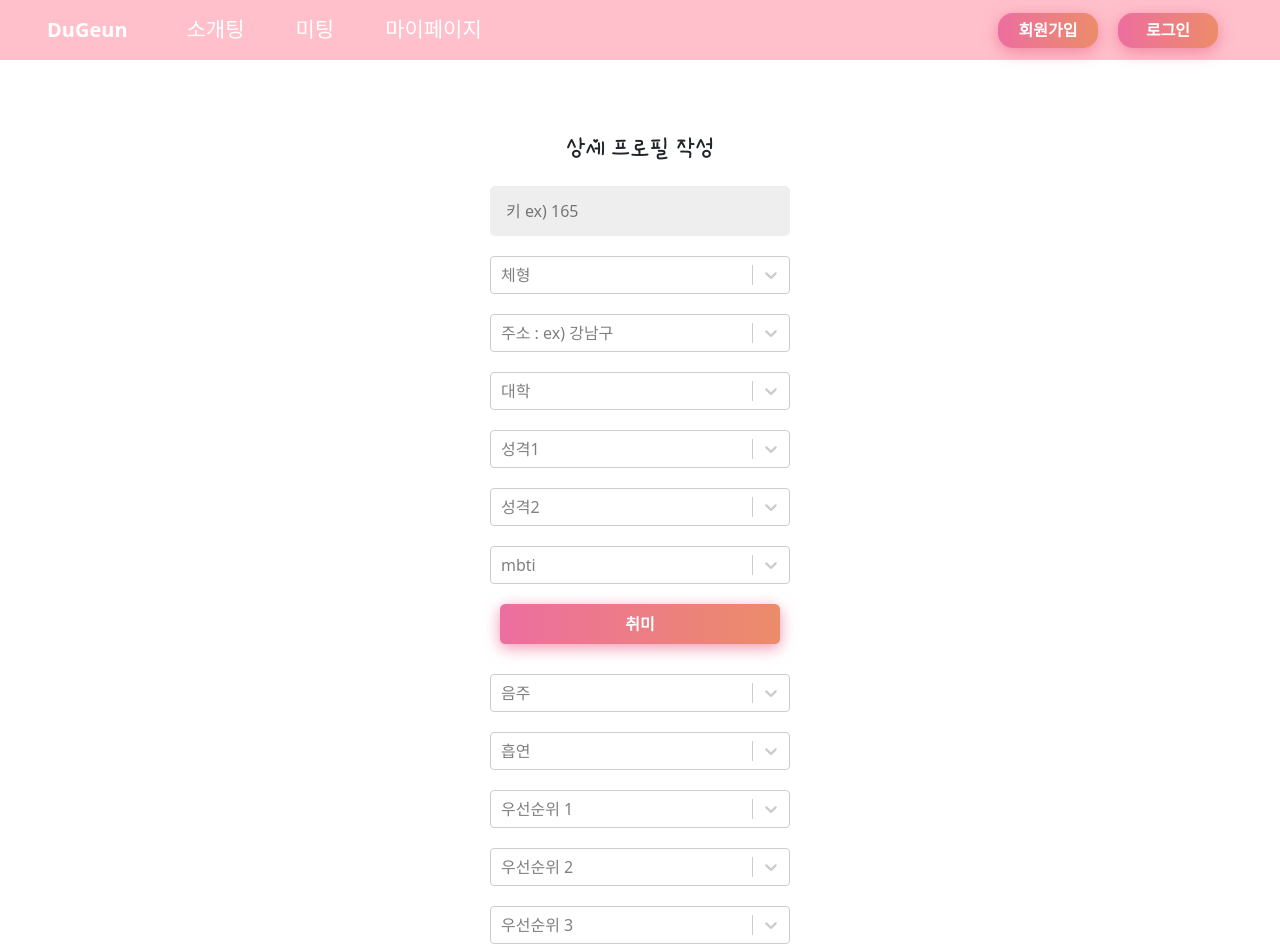
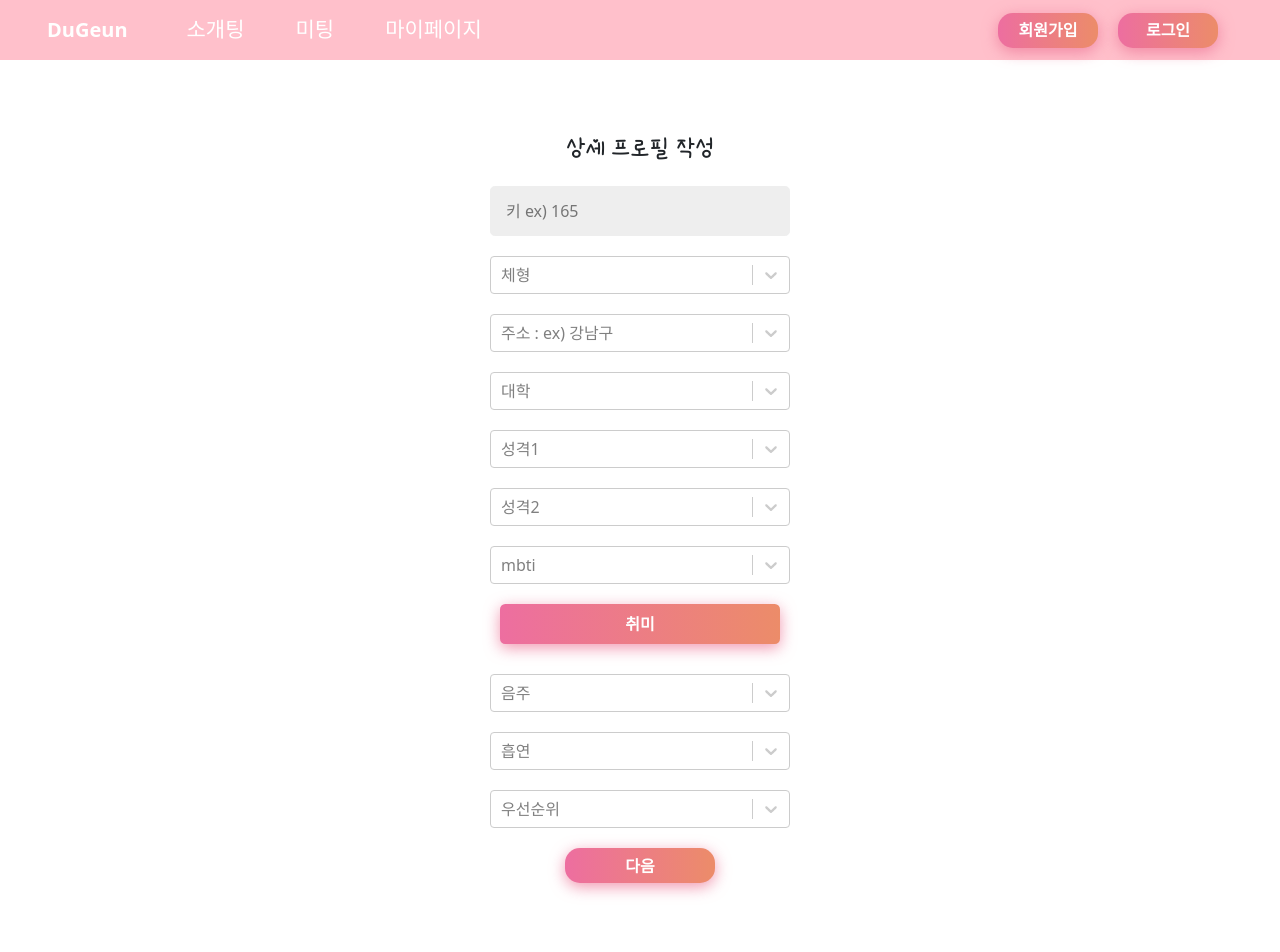
Before and after one commit to team-doogeun/doogeun-dating-frontend, a React (Create React App) app in the folder client/: page /detailprofile in a window 1280 px wide. Shown: the top 952 px of the page. Built offline with nearby package versions, Linux system fonts and the light colour scheme.

Commit message:
우선순위 최대 3개

```diff
--- a/client/src/components/views/SignUpPage/DetailProfile.js
+++ b/client/src/components/views/SignUpPage/DetailProfile.js
@@ -1,4 +1,4 @@
-import React, { useState } from "react";
+import React, { useEffect, useState } from "react";
 import "./DetailProfile.css";
 import {
   bodyTypeData,
@@ -6,13 +6,11 @@ import {
   addressData,
   characterData,
   mbtiData,
-  hobbyData,
   drinkData,
   smokeData,
   priorityData,
 } from "./AttributeData";
 import Select from "react-select";
-import { useNavigate } from "react-router-dom";
 import ModalComponent from "../SmallComponent/ModalComponent";
 
 function DetailProfile() {
@@ -29,9 +27,8 @@ function DetailProfile() {
   const [drink, setDrink] = useState(null);
   const [smoke, setSmoke] = useState(null);
   // 우선순위
-  const [firstPriority, setFirstPriority] = useState(null);
-  const [secondPriority, setSecondPriority] = useState(null);
-  const [thirdPriority, setThirdPriority] = useState(null);
+  const [selectedOptions, setSelectedOptions] = useState([]);
+  const [priority, setPriority] = useState([]);
 
   // 입력함수
   const onHeightHandler = (e) => {
@@ -97,41 +94,20 @@ function DetailProfile() {
     localStorage.setItem("smoke", nowSmoke);
   };
 
-  // 우선순위가 겹치면!
-  // 필터링 하는 기능 넣기
+  // 우선순위 결정
+  const handleChange = (selected) => {
+    if (selected.length <= 3) {
+      setSelectedOptions(selected);
+      setPriority(selected.map((option) => option.value));
+    }
+  };
 
-  // 원본배열 존재
-  // 선택한 우선순위를 제거한 배열을 얕게 복사
-  // 선택당한 우선순위는 임시저장
-
-  // 1. 선택된거 제거했다가 2. 다른걸로 바꾸면 3. 다시 나타났다가
-  let [optionData1, setOptionData1] = useState([...priorityData]);
-  const onFirstPriorityHandler = (e) => {
-    const nowFirstPriority = e.value;
-
-    // 필터링 코드인데 적용이 안된다.
-    // 따로 test 해봐야됨
-    let v1 = JSON.stringify(localStorage.getItem("firstPriority"));
-    let v2 = localStorage.getItem("secondPriority");
-    let v3 = localStorage.getItem("thirdPriority");
-    let c1 = optionData1.filter(
-      (x) => x.value !== v1 || x.value !== v2 || x.value !== v3
-    );
-    setOptionData1(c1);
-
-    setFirstPriority(nowFirstPriority);
-    localStorage.setItem("firstPriority", nowFirstPriority);
-  };
-  const onSecondPriorityHandler = (e) => {
-    const nowSecondPriority = e.value;
-    setSecondPriority(nowSecondPriority);
-    localStorage.setItem("secondPriority", nowSecondPriority);
-  };
-  const onThirdPriorityHandler = (e) => {
-    const nowThirdPriority = e.value;
-    setThirdPriority(nowThirdPriority);
-    localStorage.setItem("thirdPriority", nowThirdPriority);
-  };
+  // 우선순위 로컬스토리지 저장 : state 상태 동기화
+  // value값만 문자열로 저장시켜주기
+  useEffect(() => {
+    const priorityValues = selectedOptions.map((option) => option.value);
+    localStorage.setItem("Priority", JSON.stringify(priorityValues));
+  }, [selectedOptions]);
 
   const selectStyle = {
     menu: (provided) => ({ ...provided, zIndex: 9999 }),
@@ -152,9 +128,9 @@ function DetailProfile() {
       hobby2: hobby[1],
       drink: drink,
       smoke: smoke,
-      firstPriority: firstPriority,
-      secondPriority: secondPriority,
-      thirdPriority: thirdPriority,
+      // firstPriority: firstPriority,
+      // secondPriority: secondPriority,
+      // thirdPriority: thirdPriority,
     };
   };
 
@@ -252,31 +228,24 @@ function DetailProfile() {
           {/* 우선순위 */}
           <Select
             className="firstPriority"
-            placeholder="우선순위 1"
-            options={optionData1}
-            isSearchable={false}
+            placeholder="우선순위"
+            options={priorityData}
             styles={selectStyle}
-            maxMenuHeight={220}
-            onChange={onFirstPriorityHandler}
+            maxMenuHeight={250}
+            isMulti={true}
+            closeMenuOnSelect={false}
+            onChange={handleChange}
           />
-          <Select
-            className="secondPriority"
-            placeholder="우선순위 2"
-            options={priorityData}
-            isSearchable={false}
-            styles={selectStyle}
-            maxMenuHeight={220}
-            onChange={onSecondPriorityHandler}
-          />
-          <Select
-            className="thirdPriority"
-            placeholder="우선순위 3"
-            options={priorityData}
-            isSearchable={false}
-            styles={selectStyle}
-            maxMenuHeight={220}
-            onChange={onThirdPriorityHandler}
-          />
+          {priority.length > 0 && (
+            <div>
+              <div>우선순위는 최대 3개까지만 반영이 됩니다. </div>
+              <ul>
+                {priority.map((option, index) => (
+                  <div>{`${index + 1} ${option}`}</div>
+                ))}
+              </ul>
+            </div>
+          )}
 
           <ModalComponent
             mainContent="NextPage"
```
